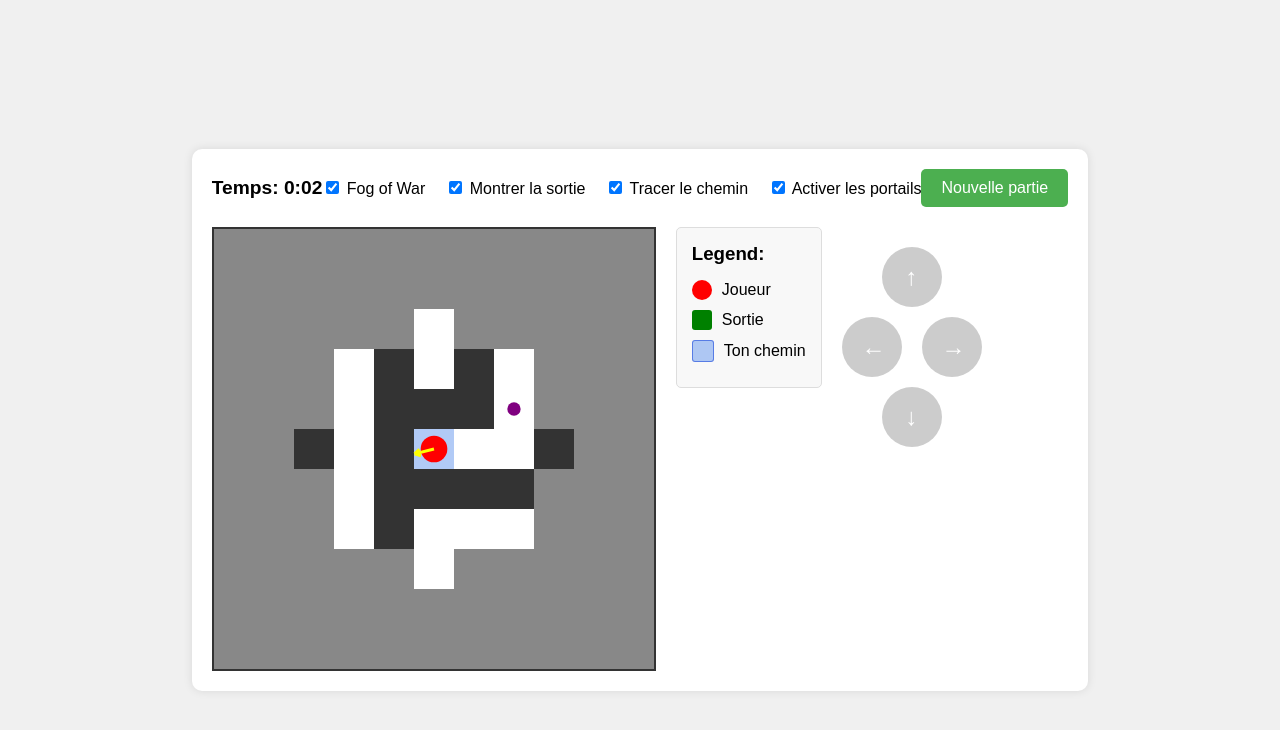
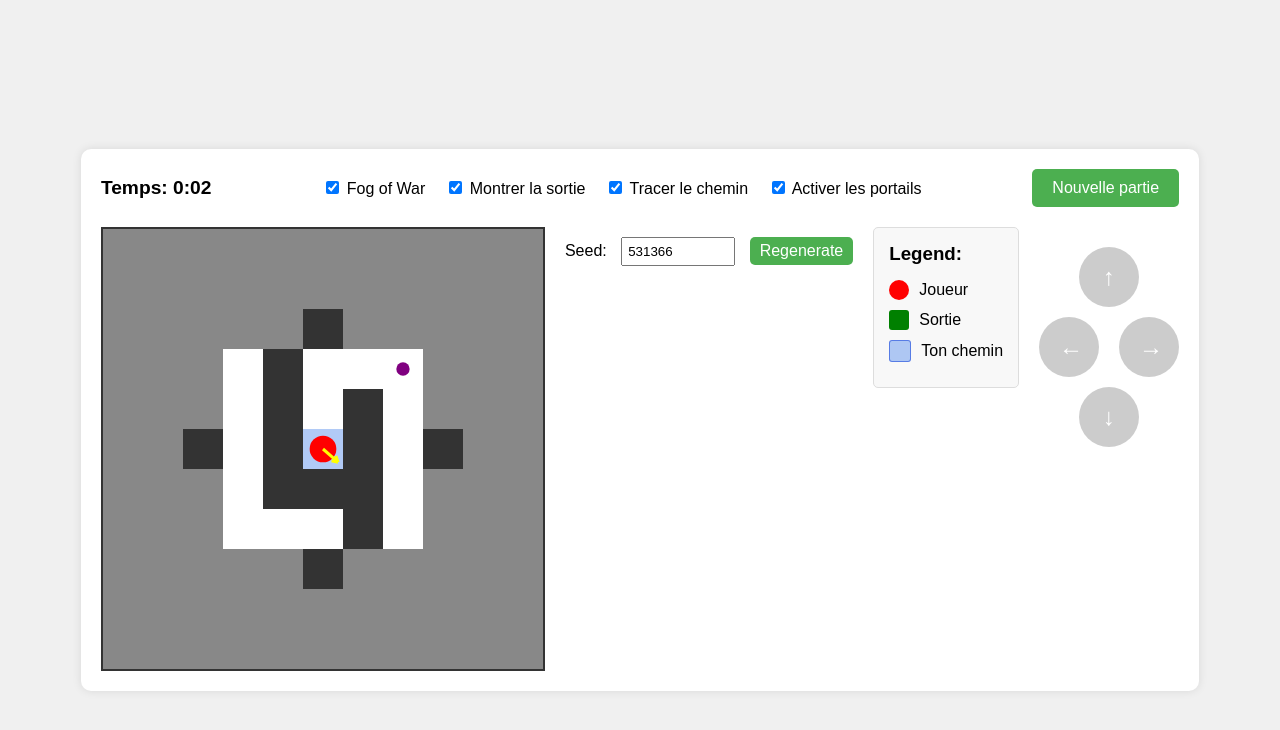
Before and after one commit to jprobichaud/LabyrintheDeLaVie, a plain HTML site: page index.html in a window 1280 px wide. Both pictures are taken after a click on the button "Nouvelle partie". Drawn offline with nearby package versions, Linux system fonts and the light colour scheme.

Commit message:
génération reproductible

```diff
--- a/game.js
+++ b/game.js
@@ -1,3 +1,5 @@
+let game;
+
 class MazeGame {
     constructor() {
         console.log('Starting constructor');
@@ -62,10 +64,20 @@ class MazeGame {
 
     setupControls() {
         document.addEventListener('keydown', this.handleKeyPress.bind(this));
-        document.getElementById('newGame').addEventListener('click', () => this.startGame());
+        document.getElementById('newGame').addEventListener('click', () => {
+            // Generate and set new random seed
+            const newSeed = Math.floor(Math.random() * 1000000);
+            document.getElementById('seedInput').value = newSeed;
+            // Use the new seed to regenerate the maze
+            regenerateWithSeed(newSeed);
+        });
         document.getElementById('playAgain').addEventListener('click', () => {
             document.getElementById('victory').classList.add('hidden');
-            this.startGame();
+            // Generate and set new random seed
+            const newSeed = Math.floor(Math.random() * 1000000);
+            document.getElementById('seedInput').value = newSeed;
+            // Use the new seed to regenerate the maze
+            regenerateWithSeed(newSeed);
         });
 
         // Add fog of war toggle handler
@@ -428,7 +440,9 @@ class MazeGame {
 }
 
 // Start the game when the page loads
-window.onload = () => new MazeGame();
+window.onload = () => {
+    game = new MazeGame();
+};
 
 // Add this to your initialization code
 function initControls() {
@@ -499,3 +513,58 @@ if (document.readyState === 'loading') {
 document.addEventListener('touchmove', function(e) {
     e.preventDefault();
 }, { passive: false });
+
+// Add these functions to handle the seed functionality
+function initSeedControl() {
+    const seedInput = document.getElementById('seedInput');
+    const regenerateBtn = document.getElementById('regenerateBtn');
+    const newGameBtn = document.getElementById('newGameButton');
+
+    // Set initial random seed
+    seedInput.value = Math.floor(Math.random() * 1000000);
+
+    // Handle regenerate button
+    regenerateBtn.addEventListener('click', () => {
+        const seed = parseInt(seedInput.value);
+        console.log("Regenerate clicked with seed:", seed);
+        regenerateWithSeed(seed);
+    });
+
+    // Handle Enter key in seed input
+    seedInput.addEventListener('keypress', (e) => {
+        if (e.key === 'Enter') {
+            regenerateWithSeed(parseInt(seedInput.value));
+        }
+    });
+
+    // Modify the Nouvelle Partie button behavior
+    if (newGameBtn) {
+        newGameBtn.addEventListener('click', () => {
+            const newSeed = Math.floor(Math.random() * 1000000);
+            seedInput.value = newSeed;
+            regenerateWithSeed(newSeed);
+        }, true);  // Using capture phase
+    }
+}
+
+// Helper function for seeded random numbers
+function seededRandom() {
+    return Math.random();  // This will use the seeded random after Math.seedrandom is called
+}
+
+function regenerateWithSeed(seed) {
+    console.log("Regenerating with seed:", seed);
+
+    // Create a new seeded random number generator
+    Math.seedrandom(seed.toString());
+
+    // Call startGame on the game instance
+    if (game) {
+        game.startGame();
+    } else {
+        console.error('Game instance not initialized');
+    }
+}
+
+// Add this to your initialization code
+document.addEventListener('DOMContentLoaded', initSeedControl);
--- a/index.html
+++ b/index.html
@@ -20,6 +20,11 @@
         </div>
         <div class="game-area">
             <canvas id="mazeCanvas"></canvas>
+            <div class="seed-control">
+                <label for="seedInput">Seed:</label>
+                <input type="number" id="seedInput" value="1">
+                <button id="regenerateBtn">Regenerate</button>
+            </div>
             <div class="legend">
                 <h3>Legend:</h3>
                 <div class="legend-item">
@@ -56,6 +61,7 @@
             <button id="playAgain">Rejouer</button>
         </div>
     </div>
+    <script src="https://cdnjs.cloudflare.com/ajax/libs/seedrandom/3.0.5/seedrandom.min.js"></script>
     <script src="game.js"></script>
 </body>
 </html>
--- a/styles.css
+++ b/styles.css
@@ -163,3 +163,19 @@ input#showPortals:checked ~ .container .portal-legend {
     cursor: pointer;
     touch-action: manipulation;
 }
+
+.seed-control {
+    margin: 10px 0;
+    text-align: center;
+}
+
+.seed-control input {
+    width: 100px;
+    margin: 0 10px;
+    padding: 5px;
+}
+
+.seed-control button {
+    padding: 5px 10px;
+    cursor: pointer;
+}
```
